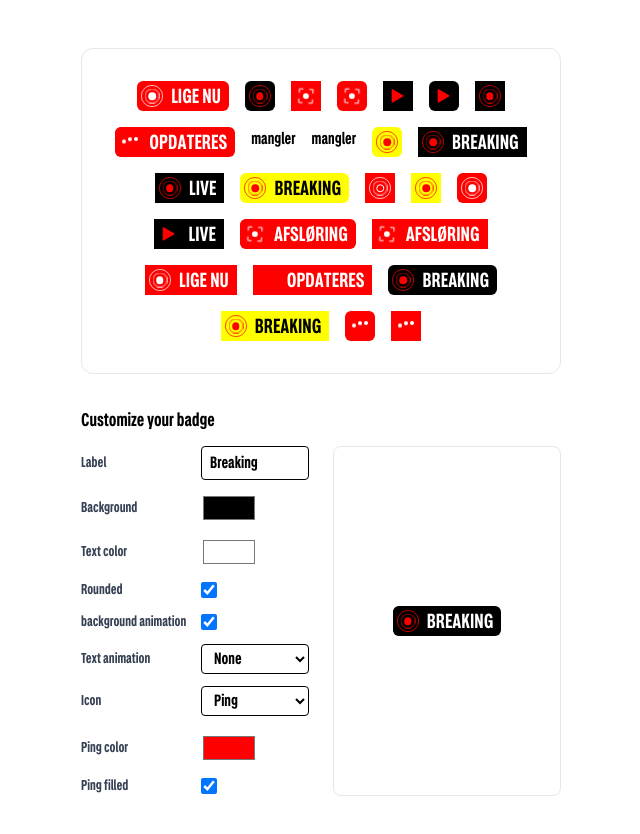
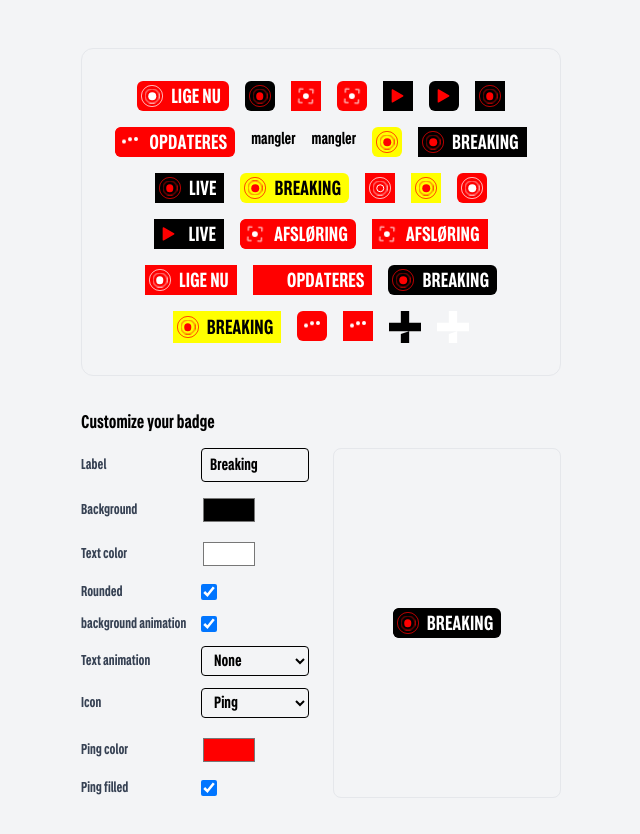
Before and after one commit to signifly/temp-eb-css-animation-poc, a SvelteKit app: page / in a window 1280 px wide. Shown: the top 834 px of the page, without its empty margins (319-959 px from the left). Built offline with nearby package versions, Linux system fonts and the light colour scheme.

Commit message:
add plus

```diff
--- a/src/app.css
+++ b/src/app.css
@@ -248,6 +248,33 @@ html {
 	}
 }
 
+@keyframes plus {
+	0% {
+		transform: rotate(0deg);
+		animation-timing-function: cubic-bezier(0.8, 0, 0.2, 1);
+	}
+	25% {
+		transform: rotate(0deg);
+		animation-timing-function: cubic-bezier(0.8, 0, 0.2, 1);
+	}
+	37.5% {
+		transform: rotate(90deg);
+		animation-timing-function: cubic-bezier(0.8, 0, 0.2, 1);
+	}
+	50% {
+		transform: rotate(90deg);
+		animation-timing-function: cubic-bezier(0.8, 0, 0.2, 1);
+	}
+	62.5% {
+		transform: rotate(360deg);
+		animation-timing-function: cubic-bezier(0.8, 0, 0.2, 1);
+	}
+	100% {
+		transform: rotate(360deg);
+		animation-timing-function: cubic-bezier(0.8, 0, 0.2, 1);
+	}
+}
+
 .dot {
 	animation: dot-bob var(--play-duration, 1.2s) infinite both;
 	will-change: transform;
--- /dev/null
+++ b/src/lib/components/Plus.svelte
@@ -0,0 +1,19 @@
+<script lang="ts">
+	export let color: string = '#000';
+</script>
+
+<svg
+	width="32"
+	height="32"
+	viewBox="0 0 10 10"
+	fill="none"
+	xmlns="http://www.w3.org/2000/svg"
+	class="[animation:plus_8s_linear_infinite]"
+>
+	<path
+		fill-rule="evenodd"
+		clip-rule="evenodd"
+		d="M6.30137 0H3.69863V3.69954H0V6.30228H3.69863V6.30046H6.30137L3.69863 7.21807V10H6.30137V6.30228H10V3.69954H6.30137V0Z"
+		fill={color}
+	/>
+</svg>
--- a/src/routes/+page.svelte
+++ b/src/routes/+page.svelte
@@ -5,6 +5,7 @@
 	import Play from '$lib/components/Play.svelte';
 	import Text from '$lib/components/Text.svelte';
 	import Dots from '$lib/components/Dots.svelte';
+	import Plus from '$lib/components/Plus.svelte';
 
 	// Demo tool state
 	let label = 'Breaking';
@@ -51,6 +52,7 @@
 	}
 </script>
 
+<div class="bg-gray-100 min-h-screen">
 	<div class="w-screen grid place-content-center max-w-lg mx-auto px-4">
 		<div
 			class="place-content-center mt-12 flex flex-wrap gap-4 border border-gray-200 p-8 rounded-xl"
@@ -171,6 +173,10 @@
 			<Dots color="#FFF" bgColor="#F00" />
 
 			<Dots color="#FFF" bgColor="#F00" rounded={false} />
+
+			<Plus color="#000" />
+
+			<Plus color="#FFFFFF" />
 		</div>
 
 		<!-- Customizer -->
@@ -224,7 +230,9 @@
 				</div>
 
 				<!-- Preview -->
-			<div class="flex items-center justify-center border border-gray-200 rounded-lg p-6 min-h-28">
+				<div
+					class="flex items-center justify-center border border-gray-200 rounded-lg p-6 min-h-28"
+				>
 					<Badge {bgColor} icon={iconComponent} iconProps={computedIconProps} {rounded} {animated}>
 						<Text animation={textAnimation} {textColor} text={label} />
 					</Badge>
@@ -232,3 +240,4 @@
 			</div>
 		</section>
 	</div>
+</div>
```
Lines whose indentation alone changed are shown as unchanged.
